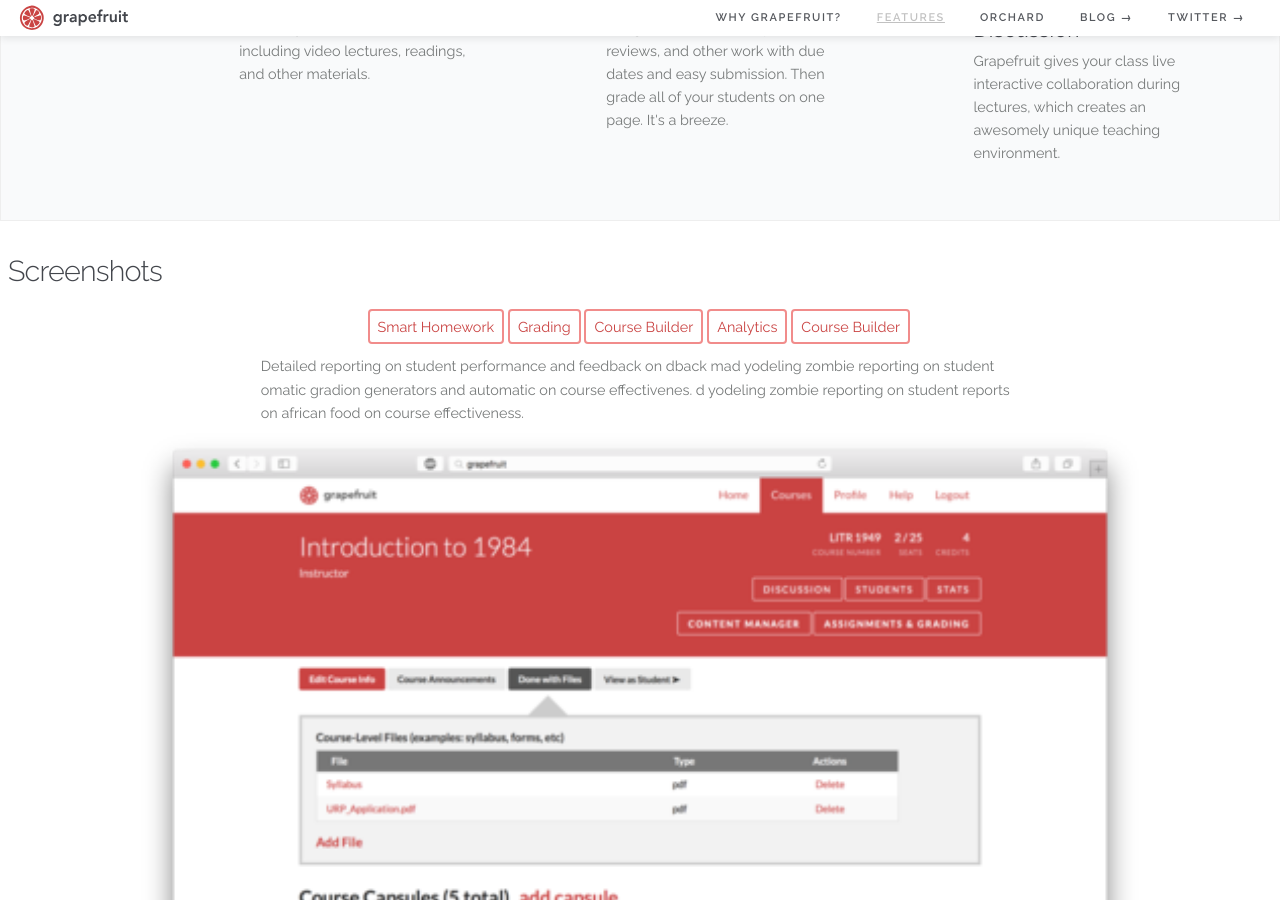
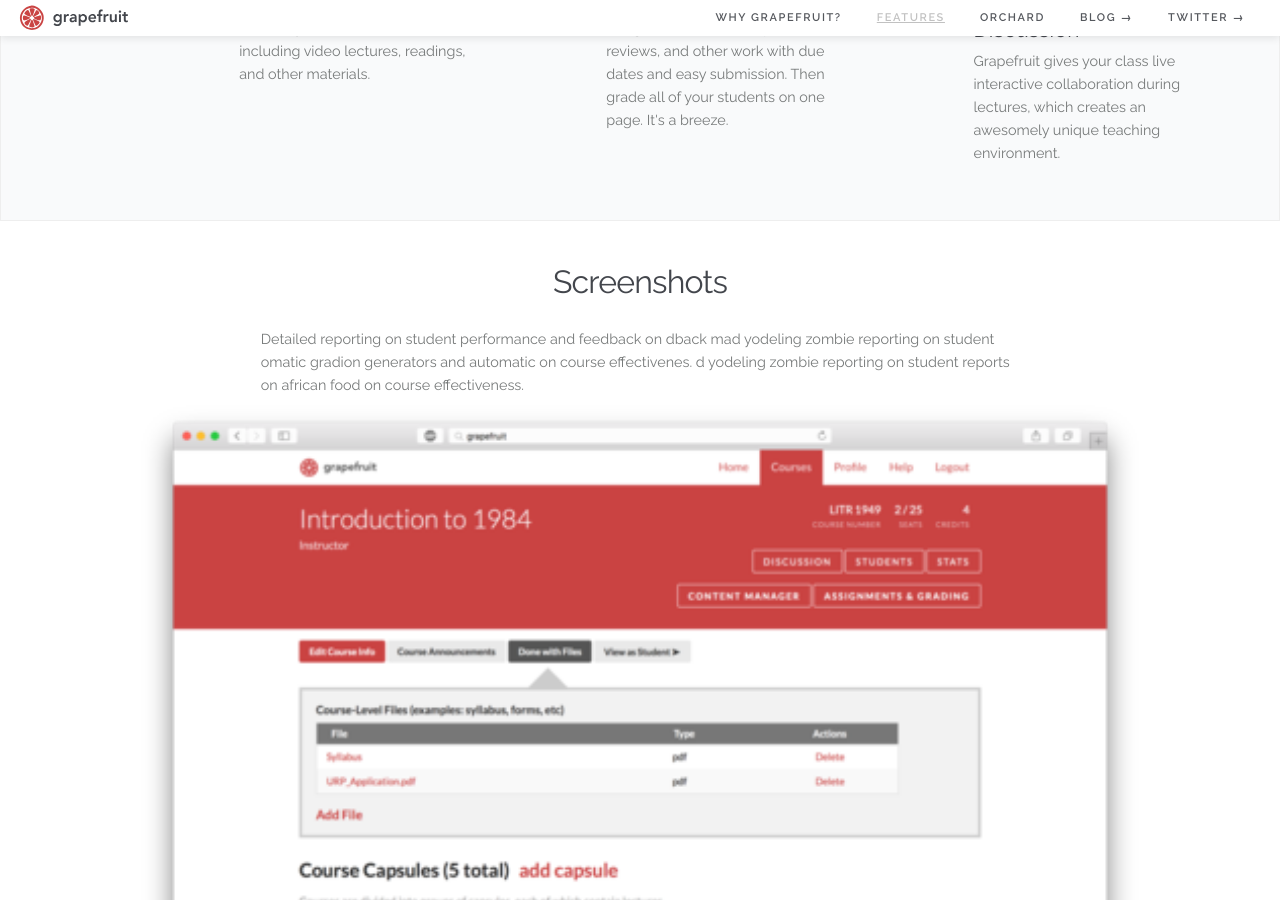
Before and after one commit to grapefruitinc/grapefruit-landing, a Jekyll site: the page built from index.html, in a window 1280 px wide and 900 px high, scrolled down 2136 px. Built offline with Jekyll 4.4.1, drawn with Linux system fonts in a browser that asks for light colours; nearby versions of some CDN libraries.

```diff
--- a/_includes/home/instructors.html
+++ b/_includes/home/instructors.html
@@ -39,15 +39,17 @@
     </div>
 
     <div class="features">
-        <h3 class="title">Screenshots</h3>
+      <div class="container">
+          <div class="title-block">
+              <h3 class="align-text-center title">Screenshots</h3>
+          </div>
+      </div>
         <div class="list">
-            <span class="feature">Smart Homework</span>
-            <span class="feature">Grading</span>
-            <span class="feature">Course Builder</span>
-            <span class="feature">Analytics</span>
-            <span class="feature">Course Builder</span>
+
         </div>
-        <p class="blurb">Detailed reporting on student performance and feedback on dback mad yodeling zombie reporting on student omatic gradion generators and automatic on course effectivenes. d yodeling zombie reporting on student  reports on african food on course effectiveness.</p>
+        <p class="blurb">
+          Detailed reporting on student performance and feedback on dback mad yodeling zombie reporting on student omatic gradion generators and automatic on course effectivenes. d yodeling zombie reporting on student  reports on african food on course effectiveness.
+        </p>
         <img id="instructors-image" class="screenshot" src="images/screenshot1.png"/>
     </div>
 
--- a/_sass/_mobile.scss
+++ b/_sass/_mobile.scss
@@ -96,7 +96,7 @@
 }
 
 .features {
-    padding: 4rem 1rem 0rem 1rem;
+    padding: 0rem 1rem 0rem 1rem;
     min-height: 400px;
     overflow: hidden;
     .list {
```
Also changed, not shown: images/feature-pics/f1.png (added), images/feature-pics/f2.png (added), images/feature-pics/f3.png (added), images/feature-pics/f4.png (added), images/feature-pics/f5.png (added), images/feature-pics/f6.png (added).
